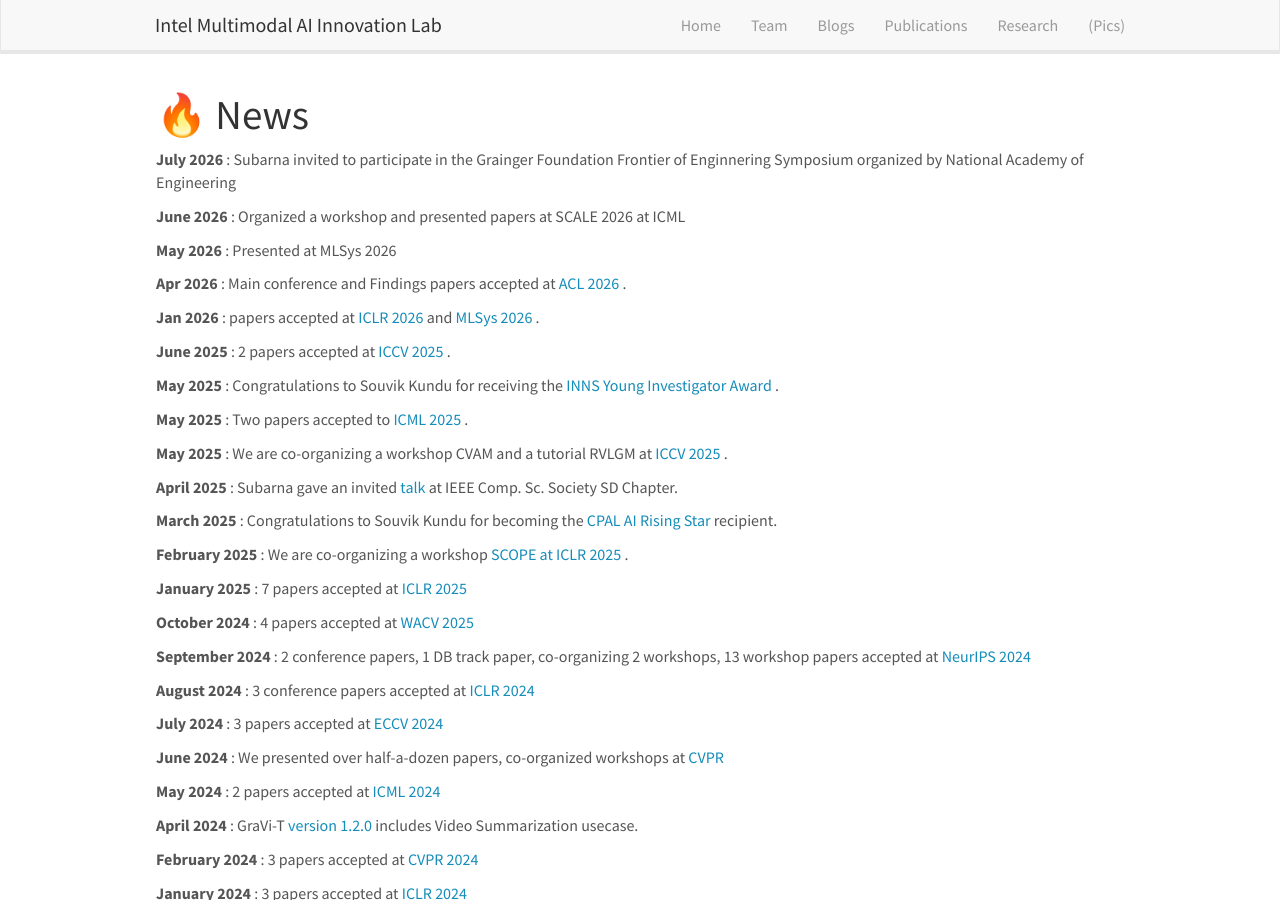
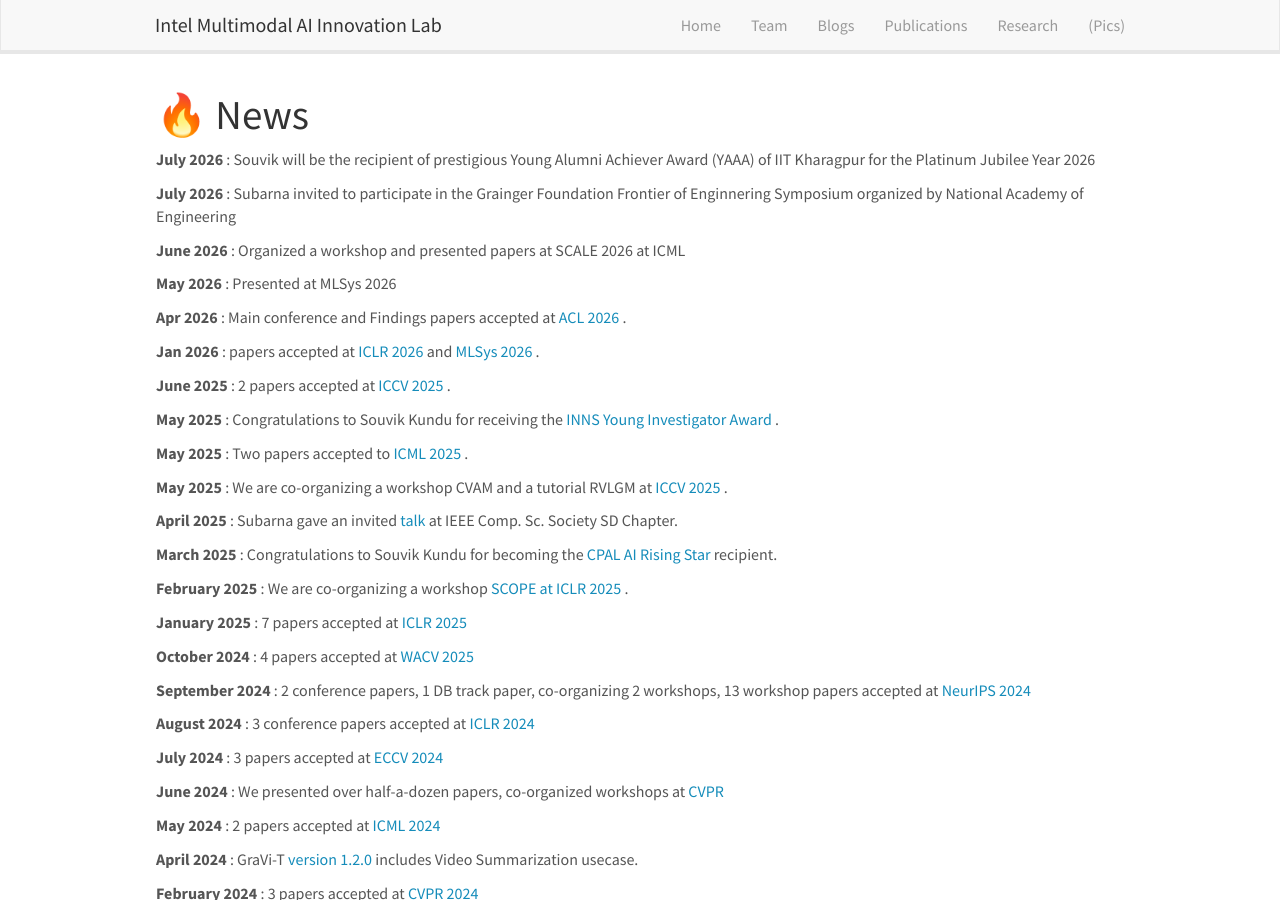
Before and after one commit to intelailabpage/intelailabpage.github.io, a Jekyll site: the page built from _pages/allnews.md, in a window 1280 px wide and 900 px high. Built offline with Jekyll 4.4.1, drawn with Linux system fonts in a browser that asks for light colours; nearby versions of some CDN libraries.

Commit message:
Update news.yml

```diff
--- a/_data/news.yml
+++ b/_data/news.yml
@@ -1,3 +1,6 @@
+- date: July 2026
+  headline: Souvik will be the recipient of prestigious Young Alumni Achiever Award (YAAA) of IIT Kharagpur for the Platinum Jubilee Year 2026
+
 - date: July 2026
   headline: Subarna invited to participate in the Grainger Foundation Frontier of Enginnering Symposium organized by National Academy of Engineering
 
```
